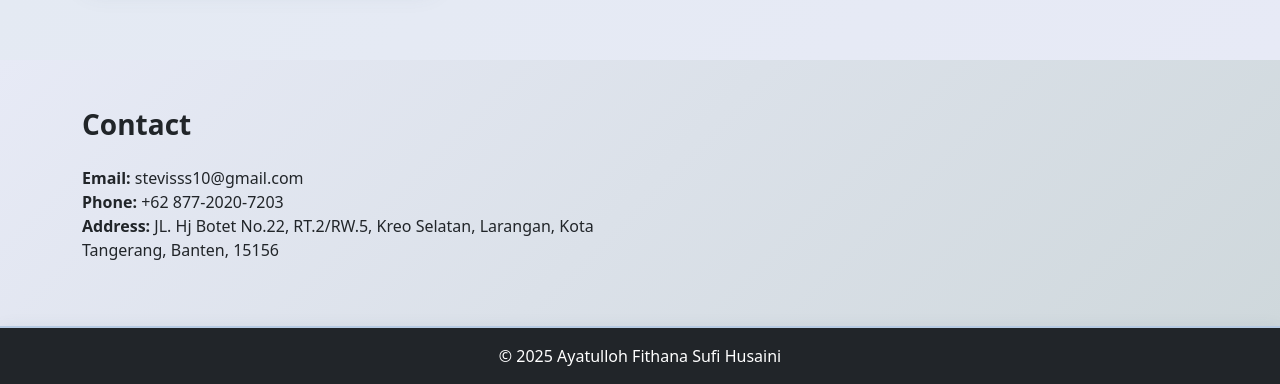
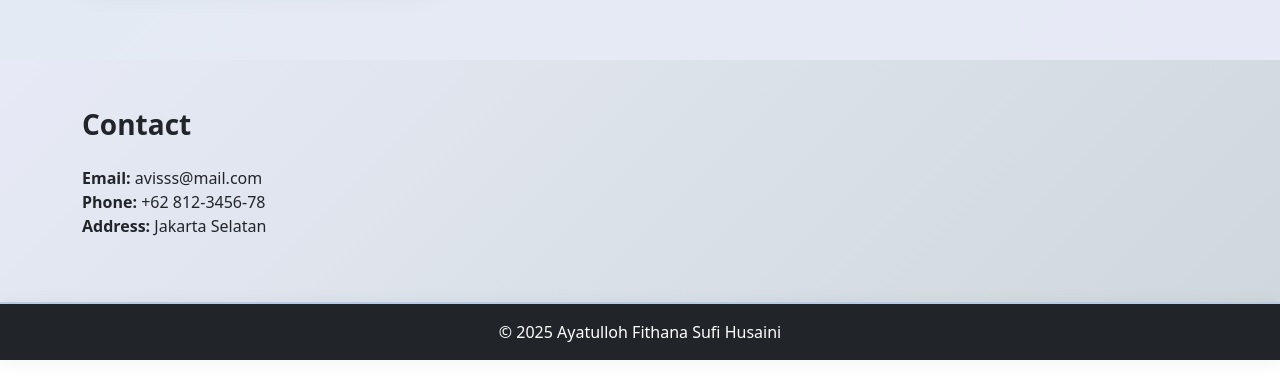
Before and after one commit to Avisss10/Portofolio, a plain HTML site: page index.html in a window 1280 px wide. Shown: the part 1962-2346 px from the top of the page. After the commit the page ends 2322 px from the top, so only its background shows below. Drawn offline with nearby package versions, Linux system fonts and the light colour scheme.

Commit message:
Update index.html

```diff
--- a/index.html
+++ b/index.html
@@ -232,9 +232,9 @@
       <div class="row">
         <div class="col-md-6">
           <ul class="list-unstyled">
-            <li><strong>Email:</strong> stevisss10@gmail.com</li>
-            <li><strong>Phone:</strong> +62 877-2020-7203</li>
-            <li><strong>Address:</strong> JL. Hj Botet No.22, RT.2/RW.5, Kreo Selatan, Larangan, Kota Tangerang, Banten, 15156</li>
+            <li><strong>Email:</strong> avisss@mail.com</li>
+            <li><strong>Phone:</strong> +62 812-3456-78</li>
+            <li><strong>Address:</strong> Jakarta Selatan</li>
           </ul>
         </div>
       </div>
```
